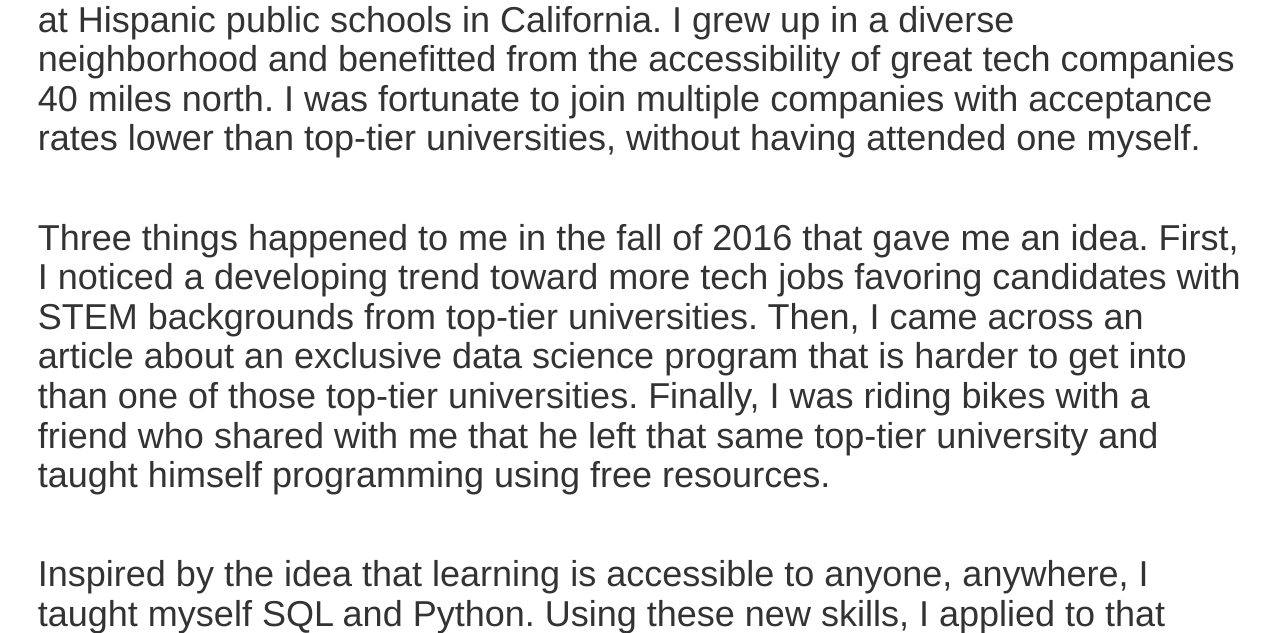
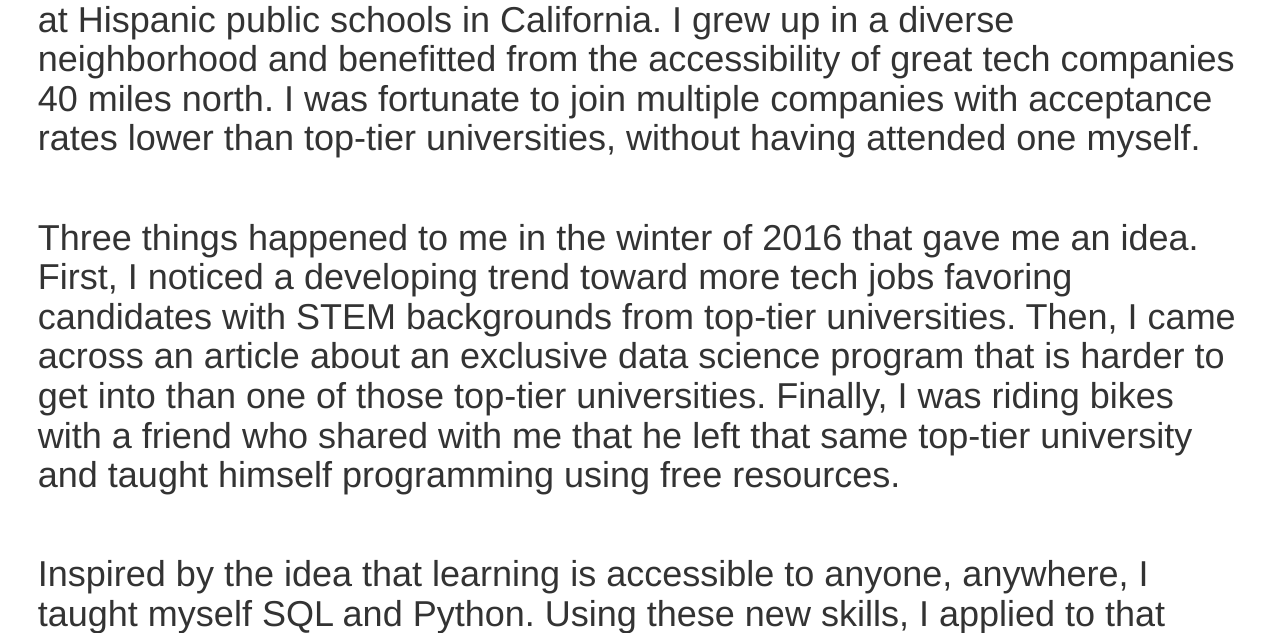
Before and after one commit to christian-templeton/wedding, a Flask app: page /index in a window 1280 px wide. Shown: the part 298-931 px from the top of the page. Run offline with Flask 2, Linux system fonts and the light colour scheme; some libraries are stand-ins or nearby versions.

Commit message:
Update index.html

```diff
--- a/templates/index.html
+++ b/templates/index.html
@@ -47,7 +47,7 @@
 <br />
 
 
-<p class="padding2">Three things happened to me in the fall of 2016 that gave me an idea. First, I noticed a developing trend toward more tech jobs favoring candidates with STEM backgrounds from top-tier universities. Then, I came across an article about an exclusive data science program that is harder to get into than one of those top-tier universities. Finally, I was riding bikes with a friend who shared with me that he left that same top-tier university and taught himself programming using free resources. <p/>
+<p class="padding2">Three things happened to me in the winter of 2016 that gave me an idea. First, I noticed a developing trend toward more tech jobs favoring candidates with STEM backgrounds from top-tier universities. Then, I came across an article about an exclusive data science program that is harder to get into than one of those top-tier universities. Finally, I was riding bikes with a friend who shared with me that he left that same top-tier university and taught himself programming using free resources. <p/>
 <br />
 
 
```
